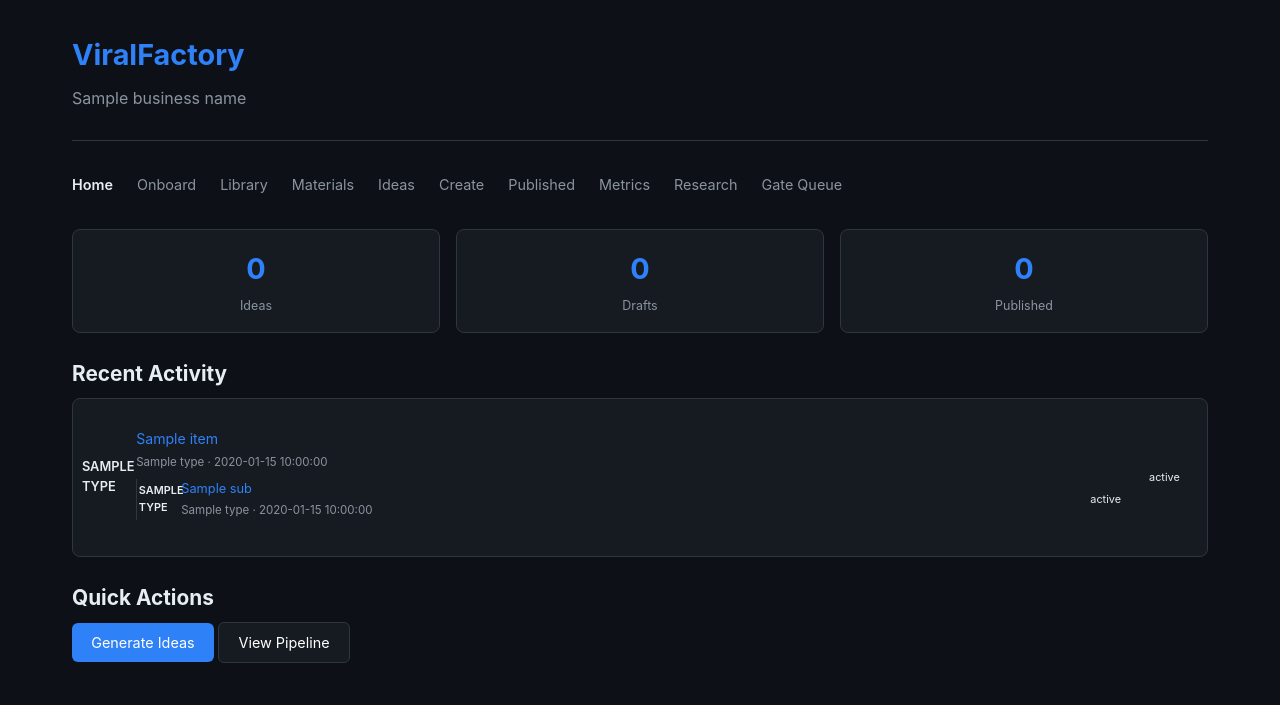
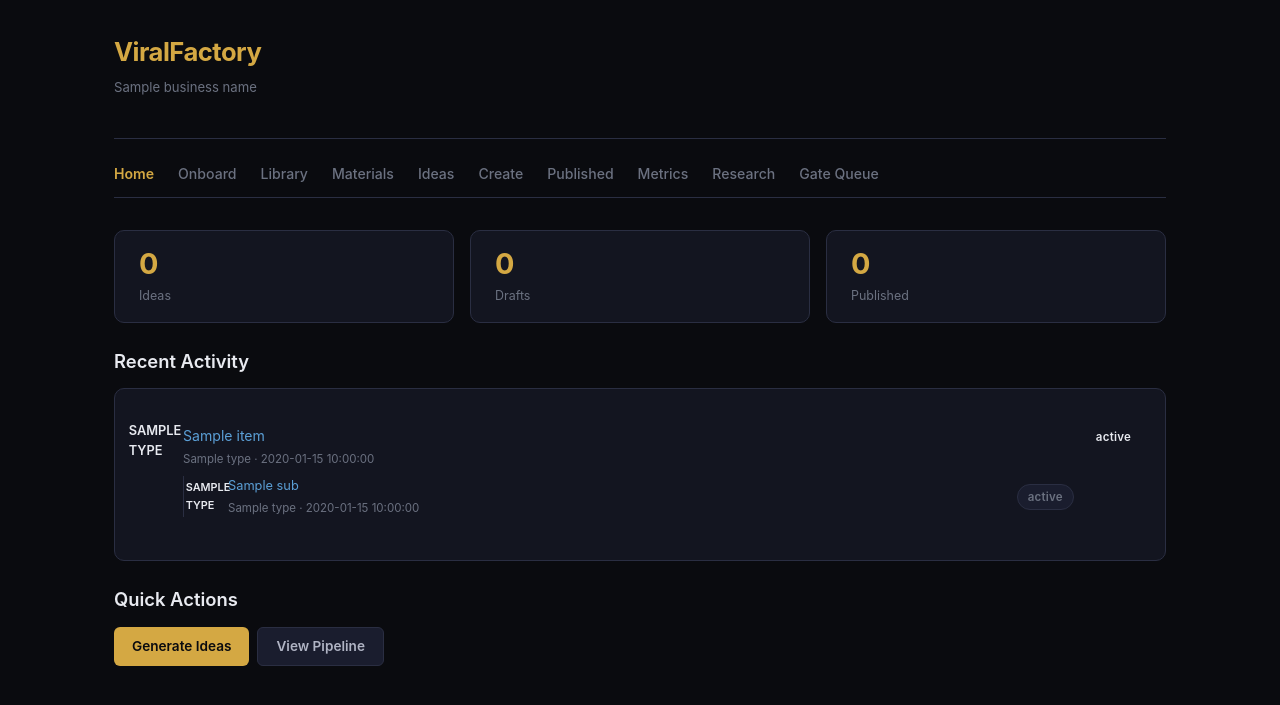
Before and after one commit to Daimondan/ViralFactory, a Flask app: template src/templates/index.html in a window 1280 px wide. Shown: the top 705 px of the page. Run offline with Flask 3, Linux system fonts and the light colour scheme; the template is opened without the code that fills it: most values are stand-ins (such as "Sample title", 1, 10 or a date in 2020); data that the repository does not hold is empty; some libraries are stand-ins or nearby versions.

Commit message:
DESIGN: vf.css shared design system + index.html redesign (Option C)
- New src/static/vf.css: complete design system matching Framer decision-desk
  - Gold accent (#d4a843) primary, blue secondary
  - Card, badge, button, nav, grid, stat-card, info-box, table, form classes
  - Queue card, ledger, timestamp, empty-state, toggle classes
  - Responsive breakpoints, CSS custom properties for all tokens
- index.html rewritten: links vf.css, uses new classes, badge pills for states
- All other templates being updated by parallel subagent
- 583 tests still passing

```diff
--- /dev/null
+++ b/src/static/vf.css
@@ -0,0 +1,309 @@
+/* ═══════════════════════════════════════════════════════════════════════
+   ViralFactory Design System — vf.css
+   Decision-desk aesthetic. Dark, clean, gold-accented, card-based.
+   Reference: viralf.framer.website/dashboard
+
+   Every page links this stylesheet. Page-specific styles go in <style> blocks
+   only when truly unique to that page.
+   ═══════════════════════════════════════════════════════════════════════ */
+
+/* ── Design Tokens ────────────────────────────────────────────────────── */
+:root {
+    /* Surface palette — deep dark with warm undertone */
+    --bg: #0a0b0f;
+    --surface: #131520;
+    --surface-2: #1a1d2e;
+    --surface-3: #222639;
+    --border: #2a2e42;
+    --border-light: #363b52;
+
+    /* Text */
+    --text: #e8eaf0;
+    --text-secondary: #b0b4c4;
+    --muted: #6b7180;
+    --muted-dim: #4a4f5e;
+
+    /* Accents — gold primary, blue secondary */
+    --accent: #d4a843;
+    --accent-bright: #e8c25a;
+    --accent-dim: rgba(212, 168, 67, 0.15);
+    --blue: #5b9fd6;
+    --green: #4caf7d;
+    --red: #e0556a;
+    --purple: #a371f7;
+    --yellow: #d29922;
+
+    /* Status colors */
+    --status-pending: var(--muted);
+    --status-active: var(--blue);
+    --status-approved: var(--green);
+    --status-killed: var(--red);
+    --status-shipped: var(--accent);
+    --status-published: var(--green);
+
+    /* Typography */
+    --font-sans: -apple-system, BlinkMacSystemFont, 'Segoe UI', Roboto, 'Helvetica Neue', sans-serif;
+    --font-mono: 'SF Mono', 'Fira Code', 'Cascadia Code', monospace;
+
+    /* Spacing scale (4px base) */
+    --space-1: 0.25rem;
+    --space-2: 0.5rem;
+    --space-3: 0.75rem;
+    --space-4: 1rem;
+    --space-5: 1.5rem;
+    --space-6: 2rem;
+    --space-8: 3rem;
+
+    /* Radius */
+    --radius-sm: 6px;
+    --radius: 10px;
+    --radius-lg: 14px;
+
+    /* Shadows — subtle, warm */
+    --shadow-sm: 0 1px 3px rgba(0, 0, 0, 0.3);
+    --shadow: 0 4px 12px rgba(0, 0, 0, 0.25);
+    --shadow-lg: 0 8px 24px rgba(0, 0, 0, 0.3);
+
+    /* Transitions */
+    --transition: 150ms ease;
+}
+
+/* ── Reset & Base ─────────────────────────────────────────────────────── */
+* { margin: 0; padding: 0; box-sizing: border-box; }
+
+body {
+    font-family: var(--font-sans);
+    background: var(--bg);
+    color: var(--text);
+    line-height: 1.6;
+    font-size: 15px;
+    -webkit-font-smoothing: antialiased;
+    -moz-osx-font-smoothing: grayscale;
+}
+
+.container {
+    max-width: 1100px;
+    margin: 0 auto;
+    padding: var(--space-6) var(--space-5);
+}
+
+/* ── Typography ───────────────────────────────────────────────────────── */
+h1 { font-size: 1.6rem; font-weight: 700; letter-spacing: -0.02em; margin-bottom: var(--space-1); }
+h2 { font-size: 1.15rem; font-weight: 600; margin: var(--space-5) 0 var(--space-3); color: var(--text); }
+h3 { font-size: 0.95rem; font-weight: 600; margin: var(--space-3) 0 var(--space-2); }
+h4 { font-size: 0.85rem; font-weight: 600; color: var(--text-secondary); }
+
+p { margin-bottom: var(--space-3); color: var(--text-secondary); }
+.subtle { color: var(--muted); font-size: 0.82rem; margin-bottom: var(--space-5); }
+
+a { color: var(--blue); text-decoration: none; transition: color var(--transition); }
+a:hover { color: var(--accent-bright); }
+
+code { font-family: var(--font-mono); font-size: 0.85em; background: var(--surface-2); padding: 2px 6px; border-radius: var(--radius-sm); }
+
+/* ── Header ───────────────────────────────────────────────────────────── */
+.header {
+    border-bottom: 1px solid var(--border);
+    padding-bottom: var(--space-4);
+    margin-bottom: var(--space-5);
+}
+.header h1 { color: var(--accent); }
+.page-header { margin-bottom: var(--space-5); }
+
+/* ── Navigation ───────────────────────────────────────────────────────── */
+.nav {
+    display: flex;
+    gap: var(--space-5);
+    margin-bottom: var(--space-6);
+    padding-bottom: var(--space-3);
+    border-bottom: 1px solid var(--border);
+}
+.nav a {
+    color: var(--muted);
+    font-size: 0.88rem;
+    font-weight: 500;
+    transition: color var(--transition);
+}
+.nav a:hover { color: var(--text); }
+.nav a.active { color: var(--accent); font-weight: 600; }
+
+/* ── Cards ────────────────────────────────────────────────────────────── */
+.card {
+    background: var(--surface);
+    border: 1px solid var(--border);
+    border-radius: var(--radius);
+    padding: var(--space-5);
+    margin-bottom: var(--space-4);
+    transition: border-color var(--transition);
+}
+.card:hover { border-color: var(--border-light); }
+
+/* ── Queue Cards (Framer-style numbered) ──────────────────────────────── */
+.queue-card {
+    background: var(--surface);
+    border: 1px solid var(--border);
+    border-radius: var(--radius);
+    padding: var(--space-5);
+    margin-bottom: var(--space-3);
+    display: flex;
+    gap: var(--space-4);
+    align-items: flex-start;
+    transition: border-color var(--transition), transform var(--transition);
+}
+.queue-card:hover { border-color: var(--border-light); transform: translateY(-1px); }
+.queue-number {
+    font-family: var(--font-mono);
+    font-size: 0.75rem;
+    color: var(--muted-dim);
+    white-space: nowrap;
+    padding-top: 2px;
+}
+.queue-body { flex: 1; min-width: 0; }
+.queue-body h3 { margin-top: 0; }
+.queue-desc { color: var(--text-secondary); font-size: 0.85rem; margin: var(--space-1) 0 var(--space-3); }
+
+/* ── Badges ───────────────────────────────────────────────────────────── */
+.badge {
+    display: inline-flex;
+    align-items: center;
+    gap: 4px;
+    padding: 3px 10px;
+    border-radius: 20px;
+    font-size: 0.72rem;
+    font-weight: 600;
+    letter-spacing: 0.02em;
+    white-space: nowrap;
+}
+.badge-gate { background: rgba(91, 159, 214, 0.12); color: var(--blue); border: 1px solid rgba(91, 159, 214, 0.2); }
+.badge-ready { background: rgba(212, 168, 67, 0.12); color: var(--accent); border: 1px solid rgba(212, 168, 67, 0.2); }
+.badge-approved { background: rgba(76, 175, 125, 0.12); color: var(--green); border: 1px solid rgba(76, 175, 125, 0.2); }
+.badge-shipped { background: rgba(212, 168, 67, 0.12); color: var(--accent); border: 1px solid rgba(212, 168, 67, 0.2); }
+.badge-published { background: rgba(76, 175, 125, 0.12); color: var(--green); border: 1px solid rgba(76, 175, 125, 0.2); }
+.badge-killed { background: rgba(224, 85, 106, 0.12); color: var(--red); border: 1px solid rgba(224, 85, 106, 0.2); }
+.badge-stalled { background: rgba(224, 85, 106, 0.08); color: var(--red); border: 1px solid rgba(224, 85, 106, 0.15); }
+.badge-held { background: rgba(210, 153, 34, 0.12); color: var(--yellow); border: 1px solid rgba(210, 153, 34, 0.2); }
+.badge-native { background: rgba(163, 113, 247, 0.12); color: var(--purple); border: 1px solid rgba(163, 113, 247, 0.2); }
+.badge-muted { background: var(--surface-2); color: var(--muted); border: 1px solid var(--border); }
+
+/* ── Buttons ──────────────────────────────────────────────────────────── */
+.btn {
+    display: inline-flex;
+    align-items: center;
+    justify-content: center;
+    gap: 6px;
+    padding: 8px 18px;
+    border: none;
+    border-radius: var(--radius-sm);
+    background: var(--accent);
+    color: #0a0b0f;
+    font-size: 0.85rem;
+    font-weight: 600;
+    cursor: pointer;
+    transition: opacity var(--transition), background var(--transition);
+    font-family: var(--font-sans);
+}
+.btn:hover { opacity: 0.88; }
+.btn:disabled { opacity: 0.4; cursor: not-allowed; }
+.btn-secondary { background: var(--surface-2); color: var(--text-secondary); border: 1px solid var(--border); }
+.btn-secondary:hover { background: var(--surface-3); }
+.btn-danger { background: var(--red); color: #fff; }
+.btn-small { padding: 5px 12px; font-size: 0.8rem; background: var(--surface-2); color: var(--text-secondary); border: 1px solid var(--border); }
+.btn-small:hover { background: var(--surface-3); color: var(--text); }
+
+/* ── Grid ─────────────────────────────────────────────────────────────── */
+.grid { display: grid; grid-template-columns: repeat(auto-fill, minmax(280px, 1fr)); gap: var(--space-4); margin-bottom: var(--space-5); }
+.grid-2 { display: grid; grid-template-columns: 1fr 1fr; gap: var(--space-4); margin-bottom: var(--space-5); }
+.grid-3 { display: grid; grid-template-columns: repeat(3, 1fr); gap: var(--space-4); margin-bottom: var(--space-5); }
+@media (max-width: 768px) { .grid, .grid-2, .grid-3 { grid-template-columns: 1fr; } }
+
+/* ── Stat Cards ───────────────────────────────────────────────────────── */
+.stat-card {
+    background: var(--surface);
+    border: 1px solid var(--border);
+    border-radius: var(--radius);
+    padding: var(--space-4) var(--space-5);
+}
+.stat-num { font-size: 1.8rem; font-weight: 700; color: var(--accent); line-height: 1.2; }
+.stat-label { font-size: 0.78rem; color: var(--muted); margin-top: var(--space-1); }
+
+/* ── Info / Warning Boxes ─────────────────────────────────────────────── */
+.info-box { background: rgba(91, 159, 214, 0.08); border: 1px solid rgba(91, 159, 214, 0.2); border-radius: var(--radius-sm); padding: var(--space-3) var(--space-4); margin: var(--space-3) 0; font-size: 0.88rem; }
+.warn-box { background: rgba(210, 153, 34, 0.08); border: 1px solid rgba(210, 153, 34, 0.2); border-radius: var(--radius-sm); padding: var(--space-3) var(--space-4); margin: var(--space-3) 0; font-size: 0.88rem; }
+.error-box { background: rgba(224, 85, 106, 0.08); border: 1px solid rgba(224, 85, 106, 0.2); border-radius: var(--radius-sm); padding: var(--space-3) var(--space-4); margin: var(--space-3) 0; font-size: 0.88rem; }
+
+/* ── Tables ───────────────────────────────────────────────────────────── */
+table { width: 100%; border-collapse: collapse; margin-bottom: var(--space-4); }
+th { text-align: left; padding: var(--space-2) var(--space-3); font-size: 0.78rem; color: var(--muted); border-bottom: 1px solid var(--border); font-weight: 600; text-transform: uppercase; letter-spacing: 0.03em; }
+td { padding: var(--space-3); border-bottom: 1px solid var(--border); font-size: 0.88rem; }
+tr:hover td { background: var(--surface-2); }
+
+/* ── Forms ────────────────────────────────────────────────────────────── */
+input, textarea, select {
+    width: 100%;
+    padding: 10px 14px;
+    background: var(--surface-2);
+    border: 1px solid var(--border);
+    border-radius: var(--radius-sm);
+    color: var(--text);
+    font-size: 0.9rem;
+    font-family: var(--font-sans);
+    transition: border-color var(--transition);
+}
+input:focus, textarea:focus, select:focus { outline: none; border-color: var(--accent); }
+textarea { resize: vertical; min-height: 80px; }
+label { display: block; font-size: 0.82rem; color: var(--muted); margin-bottom: var(--space-1); margin-top: var(--space-3); }
+
+/* ── Empty States ─────────────────────────────────────────────────────── */
+.empty-state { text-align: center; padding: var(--space-8) var(--space-5); color: var(--muted); }
+.empty-state h3 { color: var(--text-secondary); }
+
+/* ── Timestamps ───────────────────────────────────────────────────────── */
+.timestamp { font-family: var(--font-mono); font-size: 0.78rem; color: var(--muted-dim); }
+.time-ago { font-size: 0.78rem; color: var(--muted); }
+
+/* ── Ledger / Activity Log ────────────────────────────────────────────── */
+.ledger { list-style: none; padding: 0; }
+.ledger li {
+    padding: var(--space-2) 0;
+    border-bottom: 1px solid var(--border);
+    font-size: 0.85rem;
+    color: var(--text-secondary);
+    display: flex;
+    gap: var(--space-3);
+    align-items: baseline;
+}
+.ledger-time { color: var(--muted-dim); font-family: var(--font-mono); font-size: 0.78rem; white-space: nowrap; }
+.ledger-tag { font-weight: 600; font-size: 0.75rem; text-transform: uppercase; letter-spacing: 0.03em; }
+.ledger-tag-published { color: var(--green); }
+.ledger-tag-proposed { color: var(--blue); }
+.ledger-tag-killed { color: var(--red); }
+.ledger-tag-source { color: var(--accent); }
+.ledger-tag-draft { color: var(--yellow); }
+
+/* ── Toggle / Expand ──────────────────────────────────────────────────── */
+.toggle-link { color: var(--blue); font-size: 0.82rem; cursor: pointer; }
+.toggle-link:hover { color: var(--accent-bright); }
+
+/* ── Responsive ───────────────────────────────────────────────────────── */
+@media (max-width: 768px) {
+    .container { padding: var(--space-4) var(--space-3); }
+    h1 { font-size: 1.3rem; }
+    .nav { flex-wrap: wrap; gap: var(--space-3); }
+    .queue-card { flex-direction: column; gap: var(--space-2); }
+}
+
+/* ── Utility ──────────────────────────────────────────────────────────── */
+.text-center { text-align: center; }
+.text-muted { color: var(--muted); }
+.text-sm { font-size: 0.82rem; }
+.text-xs { font-size: 0.72rem; }
+.mt-2 { margin-top: var(--space-2); }
+.mt-4 { margin-top: var(--space-4); }
+.mb-2 { margin-bottom: var(--space-2); }
+.mb-4 { margin-bottom: var(--space-4); }
+.flex { display: flex; }
+.flex-between { display: flex; justify-content: space-between; align-items: center; }
+.gap-2 { gap: var(--space-2); }
+.gap-4 { gap: var(--space-4); }
+.w-full { width: 100%; }
+.hidden { display: none; }
--- a/src/templates/index.html
+++ b/src/templates/index.html
@@ -3,107 +3,39 @@
 <head>
     <meta charset="UTF-8">
     <meta name="viewport" content="width=device-width, initial-scale=1.0">
-    <title>ViralFactory</title>
+    <title>ViralFactory — {{ business_name }}</title>
+    <link rel="stylesheet" href="/static/vf.css">
+    <script src="/static/busy.js"></script>
     <style>
-        :root {
-            --bg: #0d1117;
-            --surface: #161b22;
-            --border: #30363d;
-            --text: #e6edf3;
-            --muted: #8b949e;
-            --accent: #2f81f7;
-            --green: #3fb950;
-            --red: #f85149;
-            --yellow: #d29922;
-            --purple: #a371f7;
-        }
-        * { margin: 0; padding: 0; box-sizing: border-box; }
-        body {
-            font-family: -apple-system, BlinkMacSystemFont, 'Segoe UI', sans-serif;
-            background: var(--bg);
-            color: var(--text);
-            line-height: 1.6;
-            padding: 2rem;
-            max-width: 1200px;
-            margin: 0 auto;
-        }
-        h1 { font-size: 1.8rem; margin-bottom: 0.5rem; }
-        h2 { font-size: 1.3rem; margin: 1.5rem 0 0.5rem; }
-        p { margin-bottom: 0.8rem; color: var(--muted); }
-        a { color: var(--accent); text-decoration: none; }
-        a:hover { text-decoration: underline; }
-        .header { border-bottom: 1px solid var(--border); padding-bottom: 1rem; margin-bottom: 2rem; }
-        .header h1 { color: var(--accent); }
-        .card {
-            background: var(--surface);
-            border: 1px solid var(--border);
-            border-radius: 8px;
-            padding: 1.2rem;
-            margin-bottom: 1rem;
-        }
-        .nav { display: flex; gap: 1.5rem; margin-bottom: 2rem; }
-        .nav a { color: var(--muted); font-size: 0.9rem; }
-        .nav a.active { color: var(--text); font-weight: 600; }
-        .grid { display: grid; grid-template-columns: 1fr 1fr 1fr; gap: 1rem; margin-bottom: 1.5rem; }
-        @media (max-width: 768px) { .grid { grid-template-columns: 1fr; } }
-        .stat-card {
-            background: var(--surface);
-            border: 1px solid var(--border);
-            border-radius: 8px;
-            padding: 1rem;
-            text-align: center;
-        }
-        .stat-num { font-size: 1.8rem; font-weight: 700; color: var(--accent); }
-        .stat-label { font-size: 0.78rem; color: var(--muted); margin-top: 4px; }
-
-        /* Activity log */
+        /* Page-specific: activity icons and state pills */
         .activity-list { list-style: none; }
         .activity-item {
-            display: flex; gap: 12px; align-items: center;
-            padding: 10px 0; border-bottom: 1px solid var(--border);
+            display: flex; gap: 12px; align-items: flex-start;
+            padding: 12px 0; border-bottom: 1px solid var(--border);
         }
         .activity-item:last-child { border-bottom: none; }
         .activity-icon {
-            width: 32px; height: 32px; border-radius: 8px;
+            width: 32px; height: 32px; border-radius: var(--radius-sm);
             display: flex; align-items: center; justify-content: center;
             font-size: 0.8rem; font-weight: 600; flex-shrink: 0;
         }
-        .icon-idea { background: rgba(47, 129, 247, 0.15); color: var(--accent); }
-        .icon-draft { background: rgba(210, 153, 34, 0.15); color: var(--yellow); }
+        .icon-idea { background: rgba(91, 159, 214, 0.15); color: var(--blue); }
+        .icon-draft { background: rgba(212, 168, 67, 0.15); color: var(--accent); }
         .icon-asset { background: rgba(163, 113, 247, 0.15); color: var(--purple); }
-        .icon-published { background: rgba(63, 185, 80, 0.15); color: var(--green); }
-        .activity-body { flex: 1; }
-        .activity-title { font-size: 0.88rem; color: var(--text); }
+        .icon-published { background: rgba(76, 175, 125, 0.15); color: var(--green); }
+        .activity-body { flex: 1; min-width: 0; }
+        .activity-title { font-size: 0.88rem; }
         .activity-meta { font-size: 0.72rem; color: var(--muted); margin-top: 2px; }
-        .activity-state {
-            font-size: 0.68rem; padding: 2px 8px; border-radius: 10px;
-        }
-        .activity-sublist { list-style: none; margin-top: 8px; padding-left: 0; border-left: 1px solid var(--border); }
+        .activity-sublist { list-style: none; margin-top: 8px; border-left: 1px solid var(--border); }
         .activity-subitem { display: flex; gap: 8px; align-items: center; margin: 7px 0 7px 12px; font-size: 0.8rem; }
-        .activity-subitem .activity-icon { width: 24px; height: 24px; border-radius: 6px; font-size: 0.68rem; }
-        .activity-subtitle { color: var(--text); }
-        .state-new { background: #2a2d36; color: #aaa; }
-        .state-approved { background: rgba(63, 185, 80, 0.2); color: var(--green); }
-        .state-drafting { background: rgba(47, 129, 247, 0.2); color: var(--accent); }
-        .state-draft_ready { background: rgba(210, 153, 34, 0.2); color: var(--yellow); }
-        .state-shipped { background: rgba(63, 185, 80, 0.2); color: var(--green); }
-        .state-pending { background: #2a2d36; color: #aaa; }
-        .state-published { background: rgba(63, 185, 80, 0.2); color: var(--green); }
-        .state-killed { background: rgba(248, 81, 73, 0.2); color: var(--red); }
-        .empty { color: var(--muted); font-style: italic; padding: 1rem; text-align: center; }
-        .muted { color: var(--muted); font-size: 0.85rem; }
-        .btn {
-            display: inline-block; padding: 0.5rem 1.2rem;
-            background: var(--accent); color: white; border: none;
-            border-radius: 6px; cursor: pointer; font-size: 0.9rem;
-        }
-        .btn:hover { opacity: 0.9; }
+        .activity-subitem .activity-icon { width: 24px; height: 24px; font-size: 0.68rem; }
     </style>
 </head>
 <body>
+    <div class="container">
         <div class="header">
             <h1>ViralFactory</h1>
-        <p>{{ business_name }}</p>
+            <p class="subtle">{{ business_name }}</p>
         </div>
 
         <div class="nav">
@@ -120,7 +52,7 @@
         </div>
 
         {% if activity %}
-    <div class="grid">
+        <div class="grid grid-3">
             <div class="stat-card">
                 <div class="stat-num">{{ activity | selectattr('type', 'equalto', 'idea') | list | length }}</div>
                 <div class="stat-label">Ideas</div>
@@ -156,7 +88,7 @@
                             <li class="activity-subitem">
                                 <div class="activity-icon icon-{{ sub.type }}">{{ sub.type[0] | upper }}</div>
                                 <div class="activity-body">
-                                <div class="activity-subtitle">
+                                    <div>
                                         <a href="{{ sub.link }}">
                                             {% if sub.type == 'asset' %}
                                             Asset for {{ item.title }}: {{ sub.title | replace('  → ', '') }}
@@ -167,23 +99,28 @@
                                     </div>
                                     <div class="activity-meta">{{ sub.type }} · {{ sub.time }}</div>
                                 </div>
-                            <span class="activity-state state-{{ sub.state }}">{{ sub.state }}</span>
+                                <span class="badge badge-muted">{{ sub.state }}</span>
                             </li>
                             {% endfor %}
                         </ul>
                         {% endif %}
                     </div>
-                <span class="activity-state state-{{ item.state }}">{{ item.state }}</span>
+                    <span class="badge badge-{{ item.state | replace('_', '') }}">{{ item.state | replace('_', ' ') }}</span>
                 </li>
                 {% endfor %}
             </ul>
             {% else %}
-        <p class="empty">No activity yet. Start by <a href="/onboard">onboarding</a> or <a href="/ideas">generating ideas</a>.</p>
+            <div class="empty-state">
+                <p>No activity yet. Start by <a href="/onboard">onboarding</a> or <a href="/ideas">generating ideas</a>.</p>
+            </div>
             {% endif %}
         </div>
 
         <h2>Quick Actions</h2>
+        <div class="flex gap-2">
             <a href="/ideas" class="btn">Generate Ideas</a>
-    <a href="/create" class="btn" style="background: var(--surface); border: 1px solid var(--border);">View Pipeline</a>
+            <a href="/create" class="btn btn-secondary">View Pipeline</a>
+        </div>
+    </div>
 </body>
 </html>
```
Lines whose indentation alone changed are shown as unchanged.
